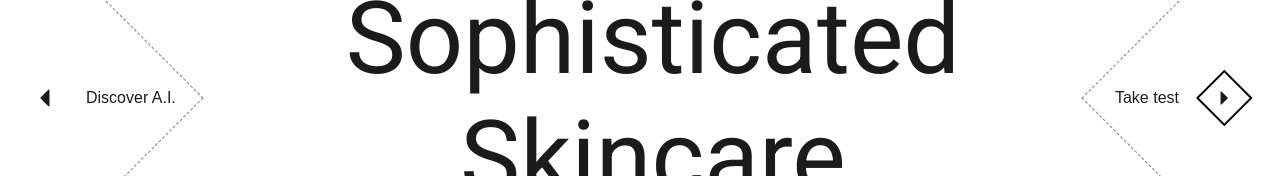
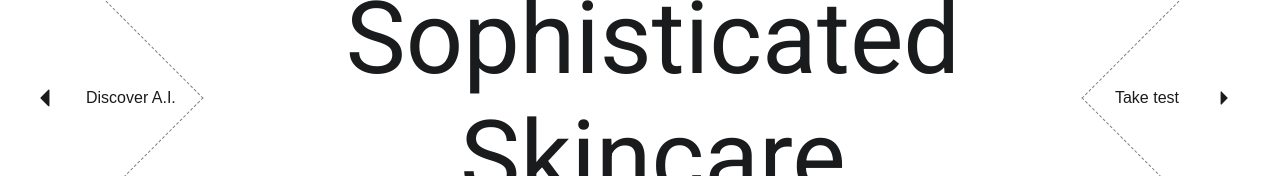
Before and after one commit to KamalRaghe/Skinstric, a Next.js app: page / in a window 1280 px wide. Shown: the part 259-435 px from the top of the page. Built offline with nearby package versions, Linux system fonts and the light colour scheme.

Commit message:
first commit

```diff
--- a/app/page.js
+++ b/app/page.js
@@ -48,7 +48,7 @@ useEffect(()=>{
               }}
           style={{transform:"rotate(45deg)",border:"1px dashed grey",
                  width:"300px",height:"300px",position:"relative",right:"175px"}}>
-            <div style={{display:"inline-block",border:"1px solid black",
+            <div className='border' style={{display:"inline-block",border:"1px solid black",
                         margin:"15px", position:"relative",left:"40px",bottom:"40px"}} >
               <div className="center"
               style={{scale:"2",transform:"rotate(-45deg)",width:"44px",height:"45px",position:"relative",right:"2px"}}>
@@ -65,6 +65,7 @@ useEffect(()=>{
             position: "relative",
             width: "300px",
             transition: "all 1.8s ease",
+            zIndex:"30"
           }}
         >
           <div
@@ -125,10 +126,10 @@ useEffect(()=>{
               }}
           style={{transform:"rotate(45deg)",border:"1px dashed grey",
                  width:"300px",height:"300px",position:"relative",left:"180px"}}>
-            <div style={{display:"inline-block",border:"1px solid black",scale:"2",zIndex:"20",
+            <div style={{display:"inline-block",scale:"2",
                         padding:"1px", position:"relative", right:"50px",top:"50px"}} >
               <div className="center"
-              style={{transform:"rotate(-45deg)",scale:"0.8"}}>
+              style={{transform:"rotate(-45deg)",scale:"0.79"}}>
                 <GoTriangleRight></GoTriangleRight>
               </div>
             </div>
```
